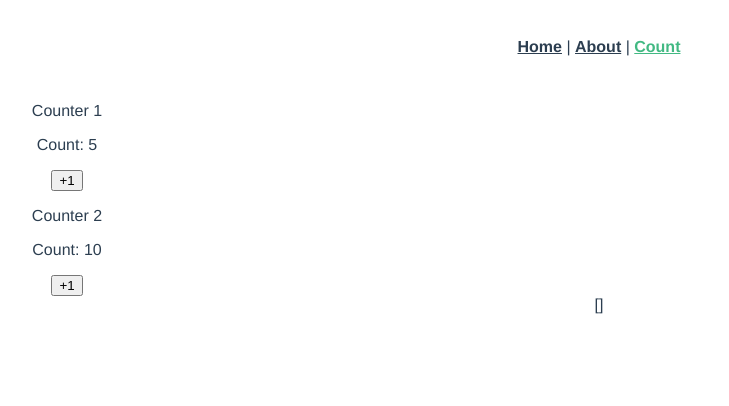
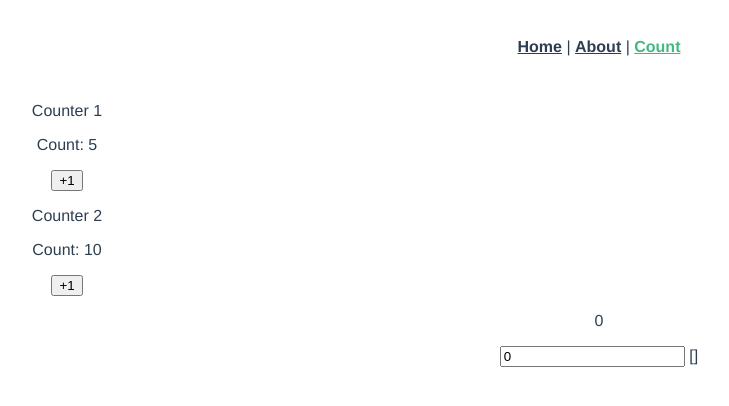
Before and after one commit to matsuyoshi30/TIL, a Vue app in the folder vuejs/sample-project/: page /count in a window 1280 px wide. Shown: the top 406 px of the page, without its empty margins (41-770 px from the left). Built offline with nearby package versions, Linux system fonts and the light colour scheme.

Commit message:
Vue: コンポ間のデータ連携（ライブラリなし）

```diff
--- /dev/null
+++ b/vuejs/sample-project/src/primitiveStore.js
@@ -0,0 +1,11 @@
+import Vue from 'vue'
+
+const primitiveStore = new Vue({
+  data() {
+    return {
+      globalCount: 0,
+    };
+  },
+});
+
+export default primitiveStore
--- a/vuejs/sample-project/src/views/Count.vue
+++ b/vuejs/sample-project/src/views/Count.vue
@@ -2,12 +2,15 @@
     <div>
         <Counter name="Counter 1" :initCount="5" @emitUp="getEvent" />
         <Counter name="Counter 2" :initCount="10" @emitUp="getEvent" />
+        <p>{{ primitiveStore.$data.globalCount }}</p>
+        <input type="text" v-model="primitiveStore.$data.globalCount">
         {{ stack }}
     </div>
 </template>
 
 <script>
 import Counter from '@/components/Counter.vue'
+import primitiveStore from '@/primitiveStore.js'
 
 export default {
     components: {
@@ -15,12 +18,14 @@ export default {
     },
     data() {
         return {
-            stack: []
+            stack: [],
+            primitiveStore
         }
     },
     methods: {
         getEvent(payload) {
-            this.stack.push(payload)
+            this.stack.push(payload);
+            this.primitiveStore.$data.globalCount++;
         }
     }
 }
```
Also changed, not shown: 1 other file (tests, documents, lock files or other folders).
